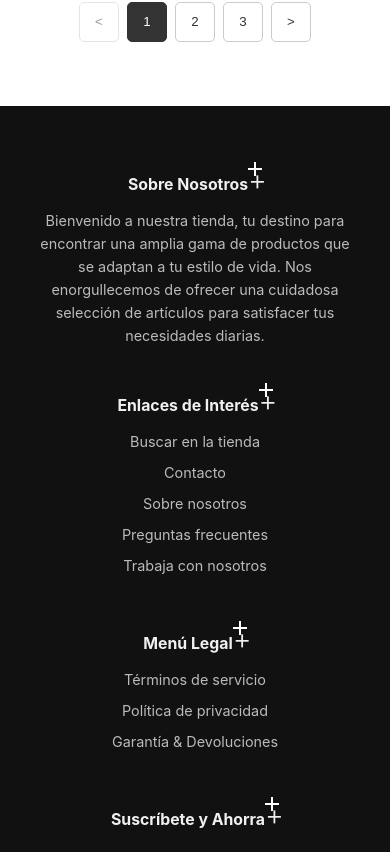
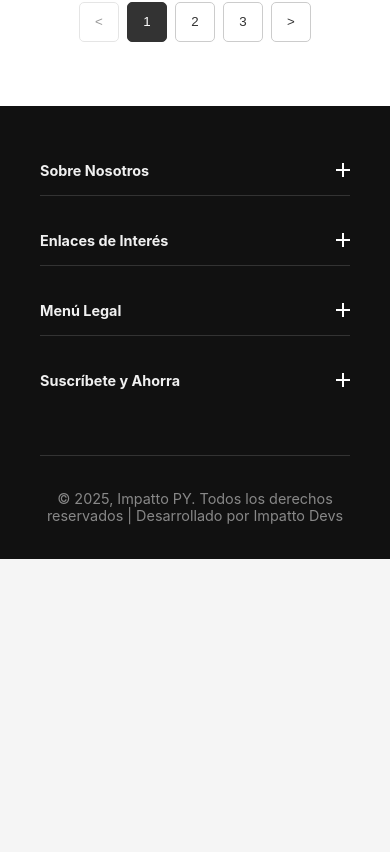
Before and after one commit to Javiermu97/impattopyproyect, a Next.js app: page /tienda in a window 390 px wide. Shown: the part 2592-3444 px from the top of the page. After the commit the page ends 3151 px from the top, so only its background shows below. Built offline with nearby package versions, Linux system fonts and the light colour scheme.

Commit message:
Actualicé el texto del botón

```diff
--- a/app/components/Footer.tsx
+++ b/app/components/Footer.tsx
@@ -4,17 +4,18 @@ import React, { useState } from 'react';
 import Link from 'next/link';
 import SubscribeForm from './SubscribeForm';
 
-// Sub-componente para las columnas que serán desplegables en móvil
+// Sub-componente para cada columna que se puede desplegar
 const FooterAccordionCol = ({ title, children }: { title: string; children: React.ReactNode }) => {
+  // Este 'useState' controla si la sección está abierta o cerrada
   const [isOpen, setIsOpen] = useState(false);
 
   return (
-    <div className="footer-col footer-col-accordion">
-      <h3 onClick={() => setIsOpen(!isOpen)}>
-        {title}
-        <span className={`accordion-icon ${isOpen ? 'open' : ''}`}>+</span>
-      </h3>
-      <div className={`footer-links ${isOpen ? 'open' : ''}`}>
+    <div className="footer-col">
+      <div className="footer-accordion-title" onClick={() => setIsOpen(!isOpen)}>
+        <h3>{title}</h3>
+        <span className={`accordion-icon ${isOpen ? 'open' : ''}`}></span>
+      </div>
+      <div className={`footer-accordion-content ${isOpen ? 'open' : ''}`}>
         {children}
       </div>
     </div>
@@ -27,7 +28,6 @@ const Footer = () => {
     <footer className="footer">
       <div className="footer-content">
 
-        {/* Usamos el componente de acordeón para cada sección */}
         <FooterAccordionCol title="Sobre Nosotros">
           <p>Bienvenido a nuestra tienda, tu destino para encontrar una amplia gama de productos que se adaptan a tu estilo de vida. Nos enorgullecemos de ofrecer una cuidadosa selección de artículos para satisfacer tus necesidades diarias.</p>
         </FooterAccordionCol>
--- a/app/globals.css
+++ b/app/globals.css
@@ -1519,24 +1519,14 @@ body {
 
 
 
-/* --- ESTILOS FINALES Y DEFINITIVOS PARA FOOTER --- */
+/* --- ESTILOS DEFINITIVOS PARA FOOTER RESPONSIVE --- */
 
 /* --- Estilos para Escritorio (Default) --- */
-.footer-accordion-toggle {
-  display: none;
-}
 .footer-accordion-title {
-  cursor: default;
-}
-.footer-accordion-title h3 {
-  margin-top: 0;
+  cursor: default; /* Cursor normal en escritorio */
 }
 .accordion-icon {
   display: none; /* OCULTA el ícono en escritorio */
-}
-.footer-accordion-content {
-  max-height: none;
-  text-align: left;
 }
 
 
@@ -1545,6 +1535,13 @@ body {
   .footer-content {
     flex-direction: column;
     gap: 0;
+  }
+
+  .footer-col {
+    border-bottom: 1px solid #333;
+  }
+  .footer-col:last-child {
+    border-bottom: none;
   }
 
   .footer-accordion-title {
@@ -1554,59 +1551,49 @@ body {
     cursor: pointer;
     padding: 1rem 0;
     margin: 0;
-    border-bottom: 1px solid #333;
-  }
-
-  /* --- Estilo para el Ícono +/- --- */
+  }
+  .footer-accordion-title h3 {
+    margin: 0;
+    font-size: 1em;
+  }
+
+  /* Estilo para el ícono +/- creado con CSS */
   .accordion-icon {
     display: inline-block;
     position: relative;
     width: 14px;
     height: 14px;
   }
-
-  /* Las 2 barras del ícono se crean con CSS */
   .accordion-icon::before,
   .accordion-icon::after {
     content: '';
     position: absolute;
-    background-color: white; /* Color de las barras */
+    background-color: white;
     transition: transform 0.3s ease-out;
   }
-
-  /* Barra horizontal (siempre visible, es el '-') */
-  .accordion-icon::before {
-    left: 0;
-    top: 6px; /* Centrado vertical */
-    width: 100%;
-    height: 2px;
-  }
-
-  /* Barra vertical (que girará para desaparecer) */
-  .accordion-icon::after {
-    left: 6px; /* Centrado horizontal */
-    top: 0;
-    width: 2px;
-    height: 100%;
-  }
-
+  .accordion-icon::before { /* Barra horizontal (-) */
+    left: 0; top: 6px; width: 100%; height: 2px;
+  }
+  .accordion-icon::after { /* Barra vertical */
+    left: 6px; top: 0; width: 2px; height: 100%;
+  }
+
+  /* Contenido del acordeón oculto por defecto */
   .footer-accordion-content {
     max-height: 0;
     overflow: hidden;
     transition: max-height 0.4s ease-out;
-    text-align: left;
-    padding-left: 1rem;
-  }
-
-  /* Al hacer clic, se muestra el contenido */
-  .footer-accordion-toggle:checked + .footer-accordion-title + .footer-accordion-content {
+    text-align: left; /* ALINEA EL CONTENIDO A LA IZQUIERDA */
+  }
+
+  /* Cuando está abierto, el contenido se muestra */
+  .footer-accordion-content.open {
     max-height: 500px;
-    padding-top: 1rem;
-    padding-bottom: 1rem;
-  }
-
-  /* Al abrirse, la barra VERTICAL se gira 90 grados, creando el '-' */
-  .footer-accordion-toggle:checked + .footer-accordion-title .accordion-icon::after {
+    padding: 0.5rem 0 1.5rem 0; /* Espaciado interior al abrir */
+  }
+
+  /* Cuando está abierto, la barra vertical gira para desaparecer */
+  .accordion-icon.open::after {
     transform: rotate(90deg);
   }
 }
```
